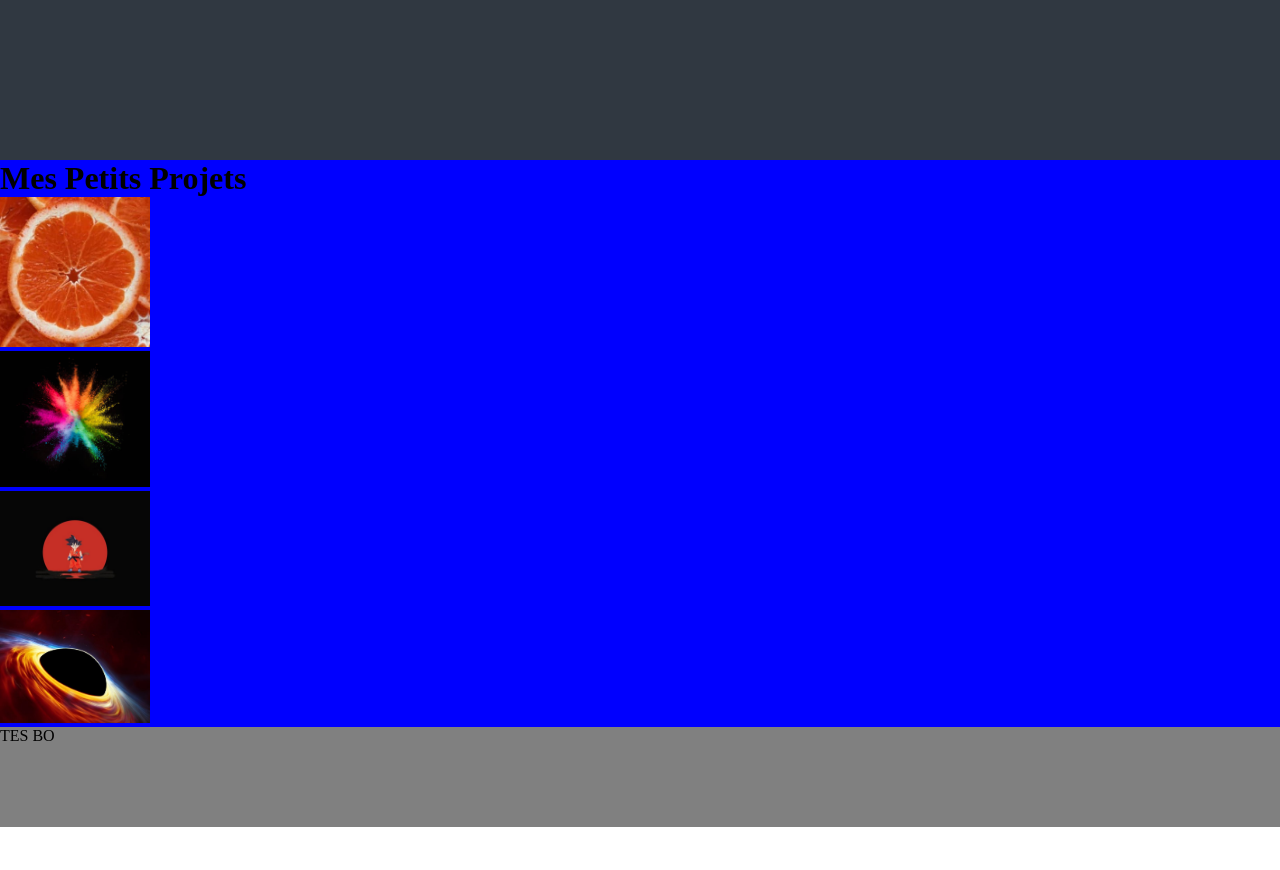
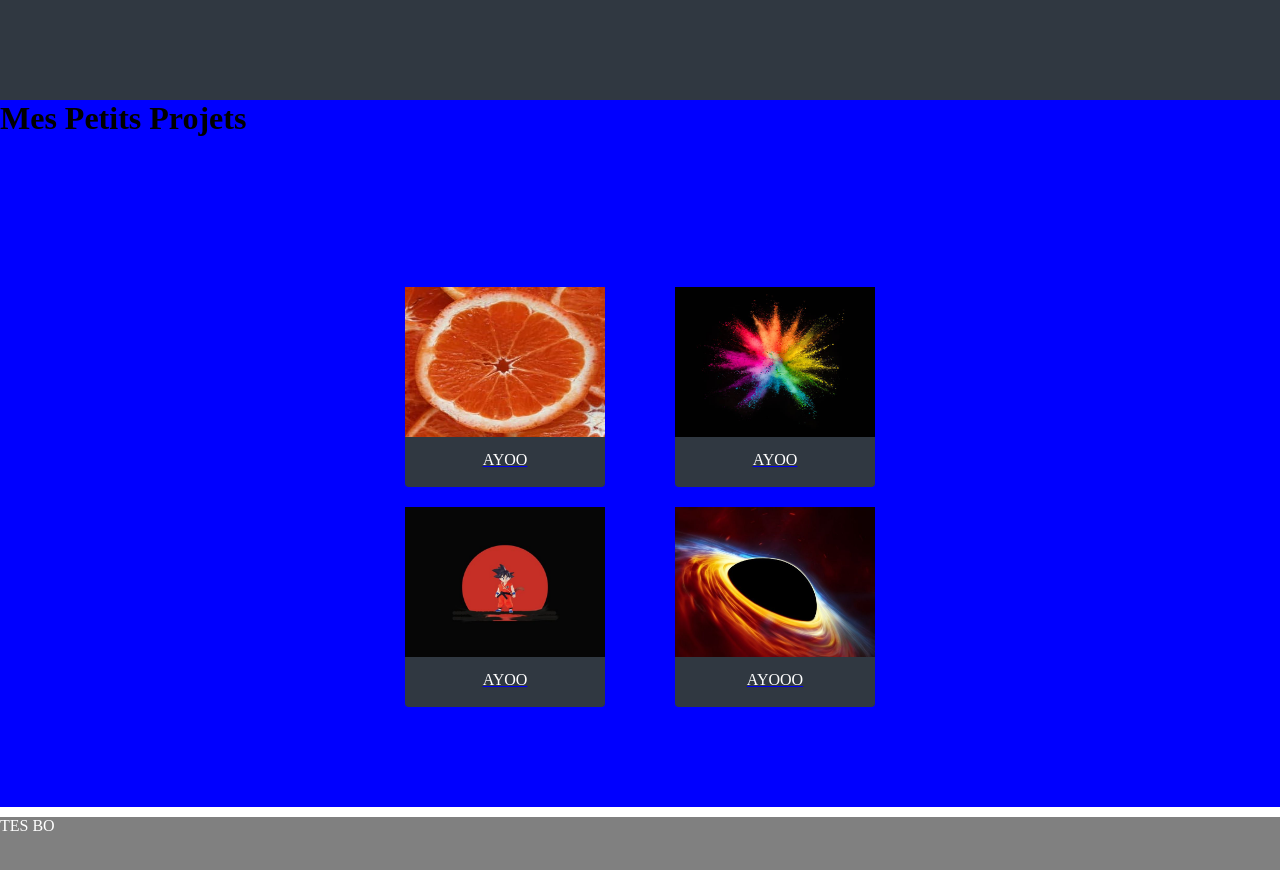
Before and after one commit to Just3Sandro/PortFolio, a plain HTML site: page index.html in a window 1280 px wide. Shown: the part 700-1570 px from the top of the page. Before the commit the page ends 1527 px from the top, so only its background shows below. Drawn offline with Linux system fonts and the light colour scheme.

Commit message:
fixation de la nav bar et allignement des box

```diff
--- a/StyleCss.css
+++ b/StyleCss.css
@@ -5,11 +5,13 @@
 
 header{
     background-color: red;
+    width: 100%;
     height: 40px;
     display: flex;
      flex-direction: row-reverse;
      padding-top:15px;
      padding-bottom: 5px;
+     position: fixed;
 
  }
 
@@ -47,13 +49,29 @@ footer{
     background-color: grey;
     height: 100px;
 }
-
-#BBox{
+p{
+    color: white;
+    text-decoration: none;
+    margin-top: 10px;
+}
+.box{
+    height: 200px;
+    width: 200px;
+    text-align: center;
+    background-color:  #303841;
+    border-radius: 2%;
+}
+.BBox{
     display: grid;
-    grid-template-columns: repeat(2, 1fr);
-    grid-gap: 20px;
+    grid-template-columns: 200px 200px;
+    grid-template-rows: 150px 150px;
+    grid-gap: 70px;
     width: 100%;
+    justify-content: center;
+    padding-bottom: 150px;
+    padding-top: 150px;
 }
 .img{
-    width: 150px;
+    width: 200px;
+    height: 150px;
 }
--- a/index.html
+++ b/index.html
@@ -1,5 +1,6 @@
 <!DOCTYPE html>
 <html lang="en">
+
 <head>
     <link href="StyleCss.css" rel="stylesheet">
     <meta charset="UTF-8">
@@ -7,6 +8,7 @@
     <meta name="viewport" content="width=device-width, initial-scale=1.0">
     <title>PortFolio</title>
 </head>
+
 <body>
     <header>
         <nav>
@@ -25,33 +27,36 @@
             <div class="BBox">
                 <div class="box">
                     <a href=" index.html" class="">
-                    <img class="img" src="PPF.jpg" >
-                    <p></p>
+                        <img class="img" src="PPF.jpg">
+                        <p>AYOO</p>
                     </a>
 
                 </div>
                 <div class="box">
                     <a href="../Ptit_Site/index.html" class="">
-                    <img class="img" src="PPT.jpg" >
-                    <p></p>
+                        <img class="img" src="PPT.jpg">
+                        <p>AYOO</p>
                     </a>
                 </div>
                 <div class="box">
                     <a href="../Page_Pr-sentation_Nelson_Mandela/index.html" class="">
-                    <img class="img" src="PNM.jpg" >
-                    <p></p>
+                        <img class="img" src="PNM.jpg">
+                        <p>AYOO</p>
                     </a>
                 </div>
                 <div class="box">
                     <a href="../Formulaire/index.html" class="">
-                    <img class="img" src="PForm.jpg" >
-                    <p></p>
+                        <img class="img" src="PForm.jpg">
+                        <p>AYOOO</p>
                     </a>
                 </div>
             </div>
         </div>
     </main>
 
-    <footer><p> TES BO</p></footer>
+    <footer>
+        <p> TES BO</p>
+    </footer>
 </body>
+
 </html>
```
Lines whose indentation alone changed are shown as unchanged.
